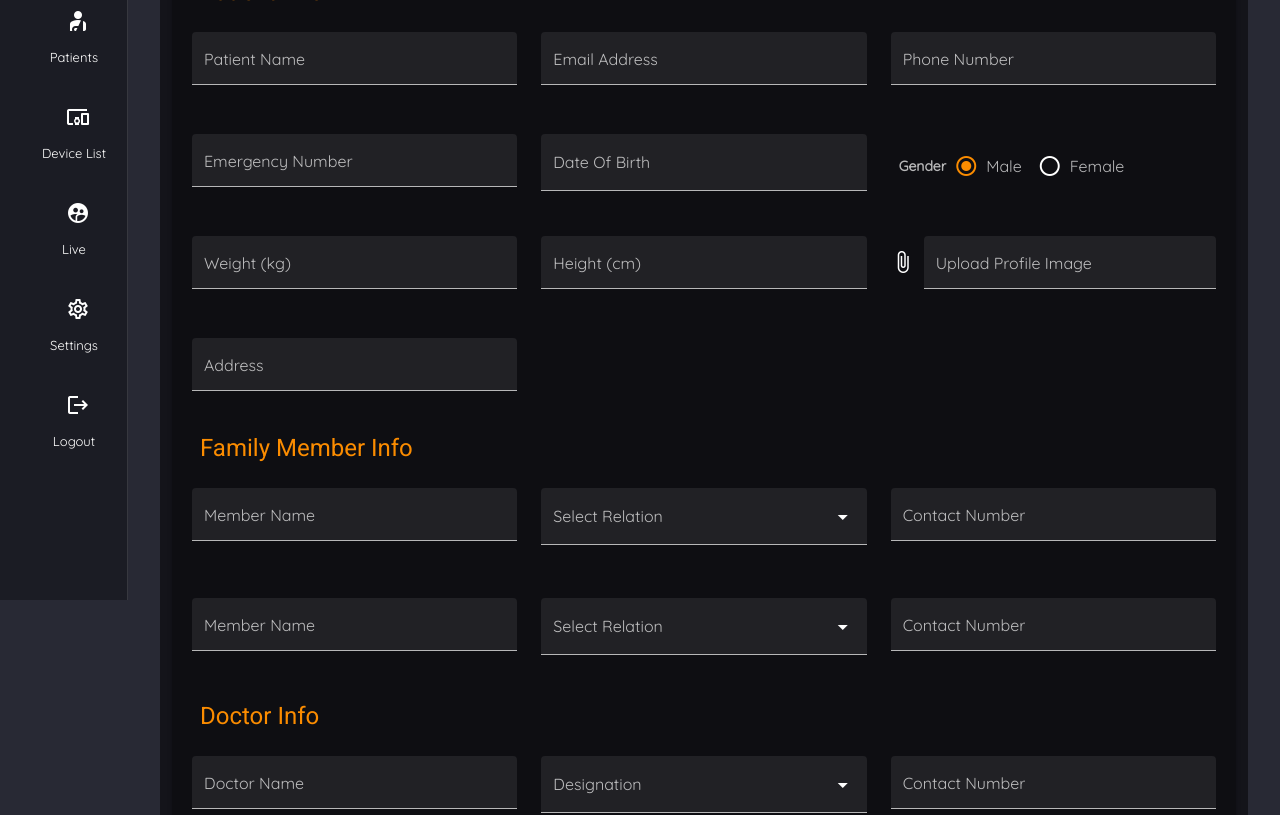
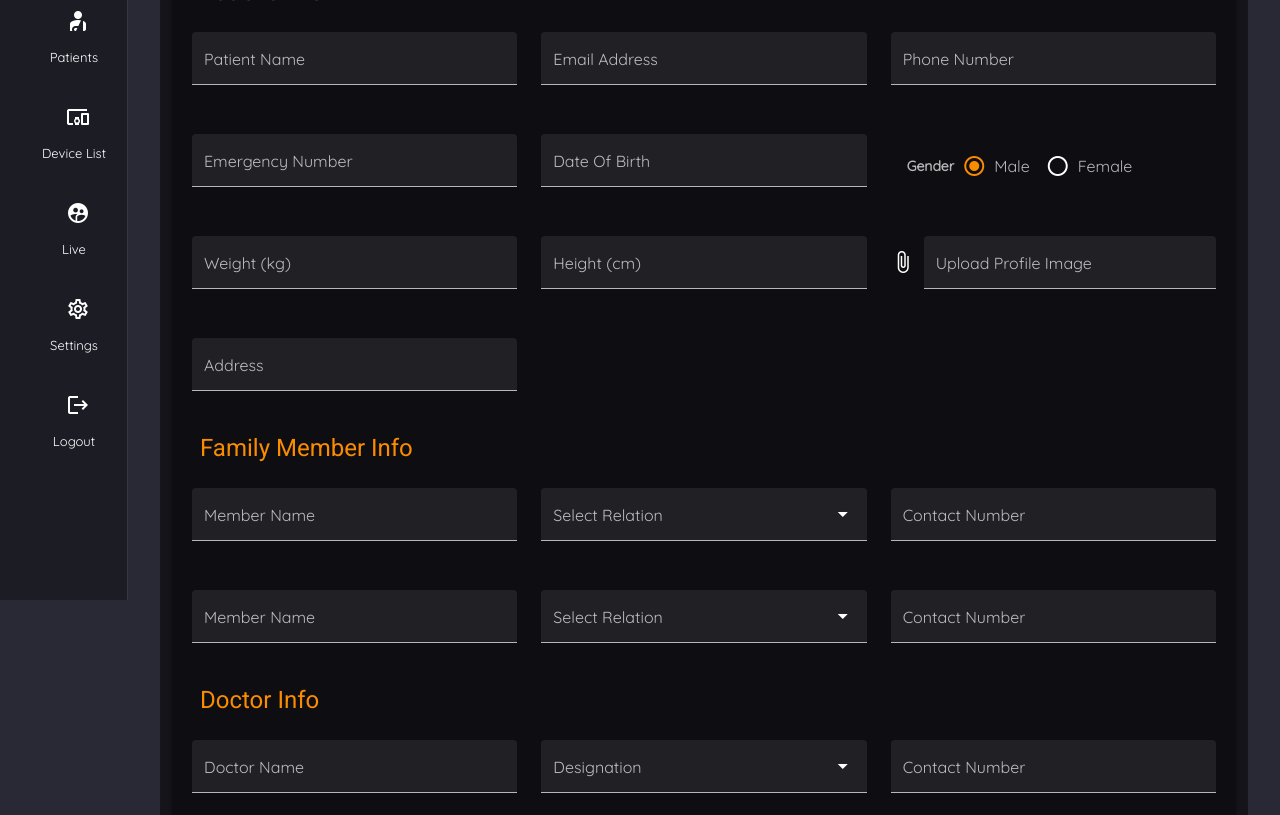
Before and after one commit to krishnaBacancy/vue-medical, a Vue app: page /add-new-patient in a window 1280 px wide. Shown: the part 200-1015 px from the top of the page. Built offline with nearby package versions, Linux system fonts and the light colour scheme; sample sign-in values are in the browser's storage.

Commit message:
small changes add patient form & doctors vuex.

```diff
--- a/src/store/modules/doctors.js
+++ b/src/store/modules/doctors.js
@@ -103,6 +103,12 @@ const mutations = {
         id: patient.userId,
         firstName: patient.first_Name,
         licenseNo: patient.licenseno,
+        fullName:
+          patient?.first_Name?.charAt(0).toUpperCase() +
+          patient?.first_Name?.slice(1) +
+          " " +
+          patient?.last_Name?.charAt(0).toUpperCase() +
+          patient?.last_Name?.slice(1),
         lastName: patient.last_Name,
         email: patient.email,
         address: patient.Address,
--- a/src/views/patients/AddPatient.vue
+++ b/src/views/patients/AddPatient.vue
@@ -86,6 +86,7 @@
                           :value="dateValue"
                           @focus="focusDate"
                           filled
+                          dense
                           v-on="on"
                         ></v-text-field>
                       </template>
@@ -98,7 +99,7 @@
                     </v-menu>
                   </v-col>
                   <v-col cols="12" sm="6" md="4">
-                    <v-radio-group v-model="user.gender" row class="ml-2">
+                    <v-radio-group v-model="user.gender" row class="ml-4">
                       <template v-slot:label>
                         <div><strong>Gender</strong></div>
                       </template>
@@ -174,6 +175,7 @@
                     <v-select
                       :items="relations"
                       filled
+                      dense
                       label="Select Relation"
                       :rules="selectRules"
                       v-model="user.selected1Relation"
@@ -207,6 +209,7 @@
                       label="Select Relation"
                       :rules="selectRules"
                       v-model="user.selected2Relation"
+                      dense
                     ></v-select>
                   </v-col>
                   <v-col cols="12" sm="6" md="4">
@@ -237,6 +240,7 @@
                     <v-select
                       :items="designations"
                       filled
+                      dense
                       label="Designation"
                       :rules="selectRules"
                       v-model="user.selectedDesignation"
@@ -291,6 +295,7 @@
                     <v-select
                       :items="heartCondition"
                       filled
+                      dense
                       label="Heart Condition"
                       :rules="selectRules"
                       v-model="user.heartCondition"
--- a/src/views/patients/PatientProfile.vue
+++ b/src/views/patients/PatientProfile.vue
@@ -33,13 +33,7 @@
               </div>
               <div class="white--text ml-5">
                 <h3>
-                  {{
-                    getSinglePatientData[0]?.firstName.charAt(0).toUpperCase() +
-                    getSinglePatientData[0]?.firstName.slice(1) +
-                    " " +
-                    getSinglePatientData[0]?.lastName.charAt(0).toUpperCase() +
-                    getSinglePatientData[0]?.lastName.slice(1)
-                  }}
+                  {{ getSinglePatientData[0]?.fullName }}
                 </h3>
                 <h4 class="text-start">
                   + {{ getSinglePatientData[0]?.mobileNo }}
```
